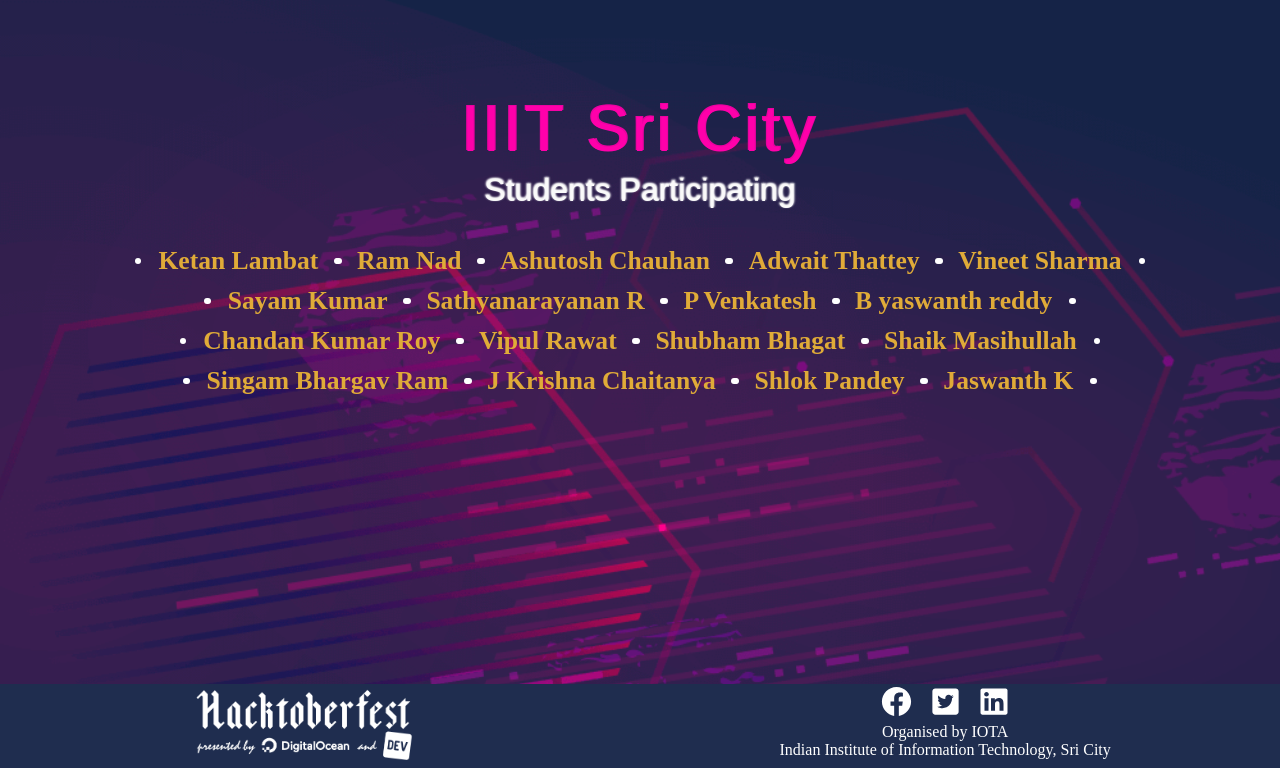
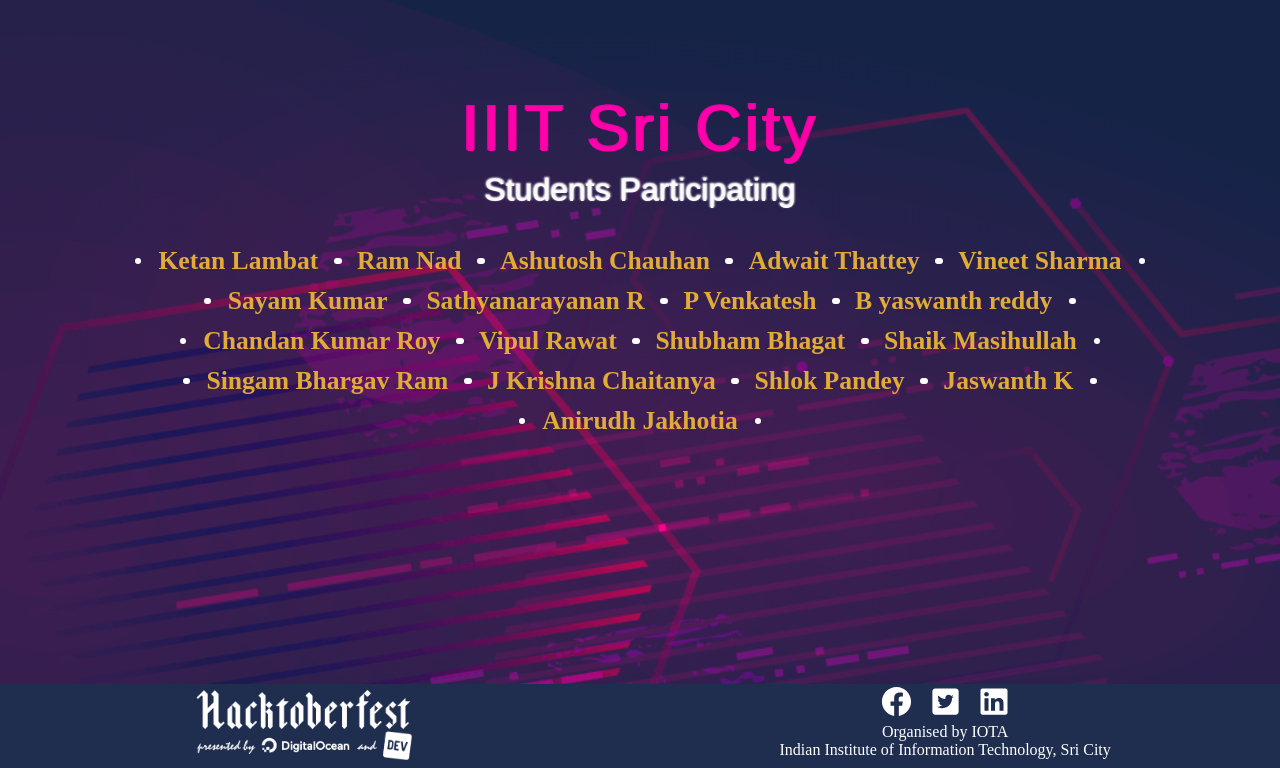
Before and after one commit to Project-Club-IIITS/hacktoberfest2019-participants, a Jekyll site: the page index.html, which Jekyll copies as it is, in a window 1280 px wide, cut to the strip 132-900 px from the top of the page. Built offline with Jekyll 4.4.1, drawn with Linux system fonts in a browser that asks for light colours; some web fonts are replaced.

Commit message:
added my name Anirudh Jakhotia

```diff
--- a/index.html
+++ b/index.html
@@ -63,6 +63,7 @@
                 <li><a href="https://github.com/chaitanya531">J Krishna Chaitanya</a></li>
                 <li><a href="https://github.com/b30wulffz">Shlok Pandey</a></li>
                 <li><a href="https://github.com/JazzKriss21">Jaswanth K</a></li>
+	        <li><a href="https://github.com/mr-tony-stark">Anirudh Jakhotia</a></li>
 
             </ul>
         </div>
```
